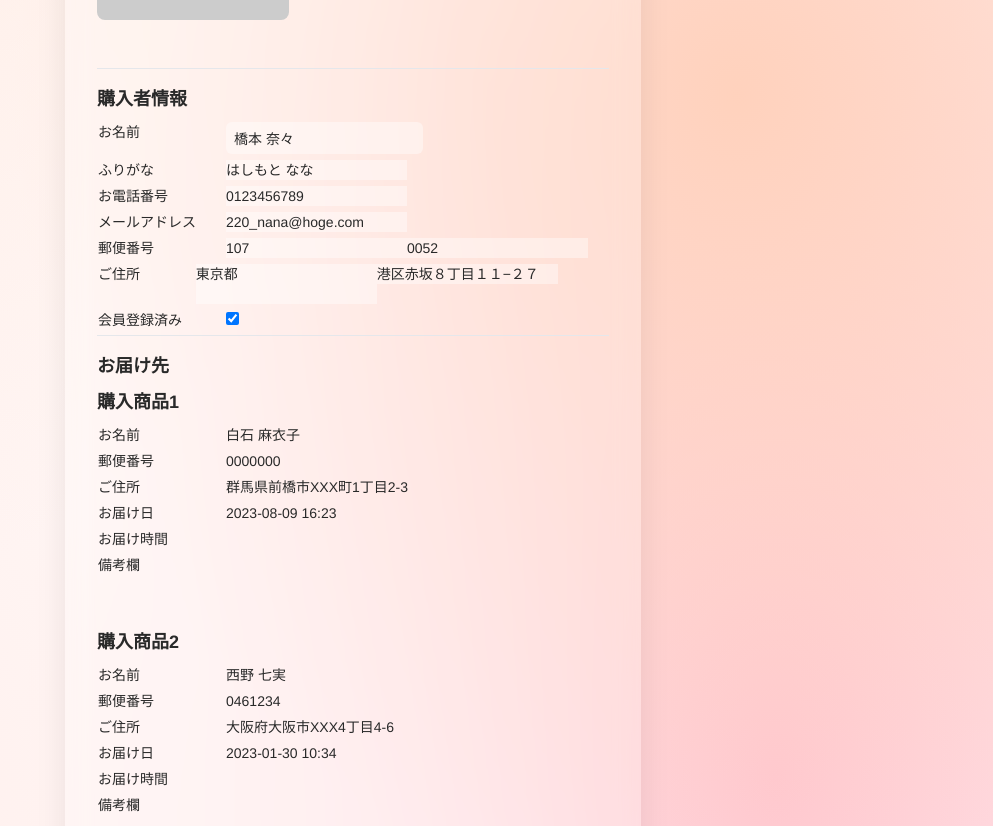
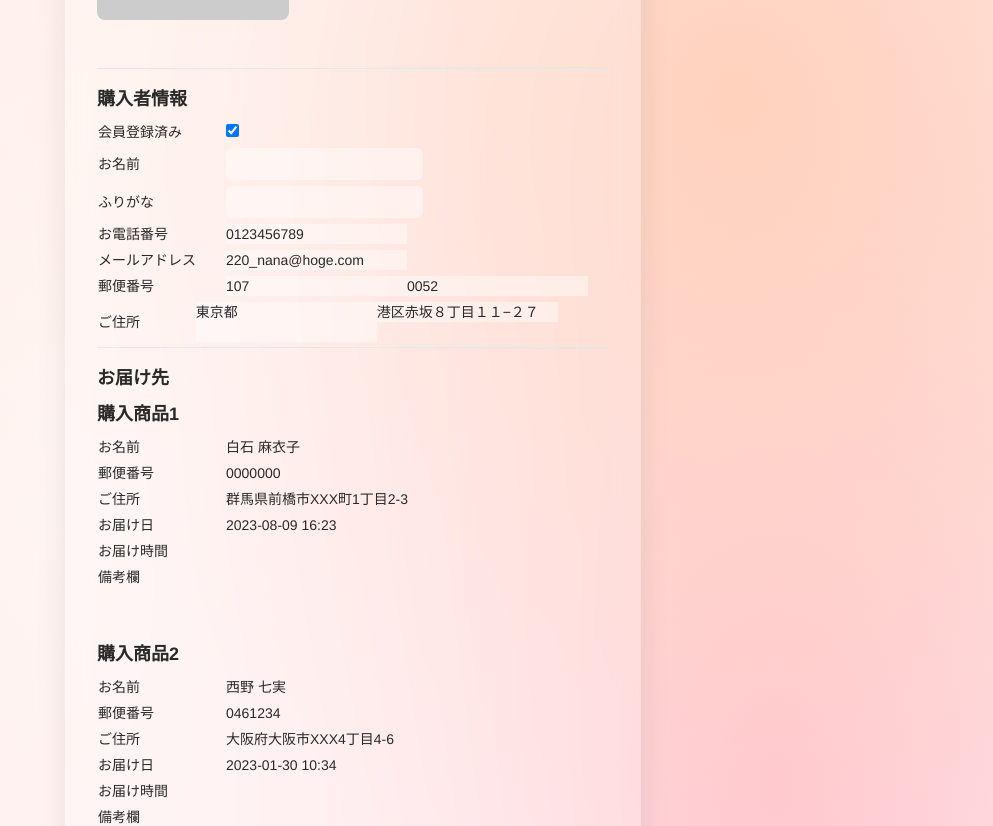
Before and after one commit to Ryuki-4648/vue-order-list, a Vue app in the folder order/: page / in a window 1280 px wide. Shown: the part 1080-1906 px from the top of the page, without its empty margins (287-1280 px from the left). Built offline with nearby package versions, Linux system fonts and the light colour scheme.

Commit message:
コンポーネント修正　途中

```diff
--- a/order/src/App.vue
+++ b/order/src/App.vue
@@ -4,6 +4,7 @@ import { ref } from 'vue';
 import TableTh from './components/TableTh.vue';
 import TableTd from './components/TableTd.vue';
 import TableTr from './components/TableTr.vue';
+import InputText from './components/Form/InputText.vue';
 
 const form = {
   status: '0',
@@ -176,12 +177,20 @@ const isTemporarilySavedButton = () => {
         <h2 class="text-lg font-bold text-left mb-2 mt-4">購入者情報</h2>
         <table class="text-left">
           <TableTr>
+            <TableTh>会員登録済み</TableTh>
+            <TableTd><input type="checkbox" v-model="form.member"></TableTd>
+          </TableTr>
+          <TableTr>
             <TableTh>お名前</TableTh>
-            <TableTd><input type="text" v-model="form.name" class="border px-2 h-8 rounded-md bg-transparent"></TableTd>
+            <TableTd>
+              <InputText v-model="form.name" />
+            </TableTd>
           </TableTr>
           <TableTr>
             <TableTh>ふりがな</TableTh>
-            <TableTd><input type="text" v-model="form.name_kana" class="bg-transparent"></TableTd>
+            <TableTd>
+              <InputText v-model="form.name_kana" />
+            </TableTd>
           </TableTr>
           <TableTr>
             <TableTh>お電話番号</TableTh>
@@ -198,10 +207,6 @@ const isTemporarilySavedButton = () => {
           <TableTr>
             <TableTh>ご住所</TableTh>
             <TableTd><input type="text" v-model="form.prefecture"><input type="text" v-model="form.address_1"><input type="text" v-model="form.address_2"></TableTd>
-          </TableTr>
-          <TableTr>
-            <TableTh>会員登録済み</TableTh>
-            <TableTd><input type="checkbox" v-model="form.member"></TableTd>
           </TableTr>
         </table>
 
--- /dev/null
+++ b/order/src/components/Form/InputText.vue
@@ -0,0 +1,8 @@
+<script setup>
+import { ref } from 'vue'
+const inputValue = ref('');
+</script>
+
+<template>
+  <input type="text" v-model="inputValue" class="border px-2 h-8 rounded-md bg-transparent">
+</template>
--- a/order/src/components/TableTr.vue
+++ b/order/src/components/TableTr.vue
@@ -2,7 +2,7 @@
 </script>
 
 <template>
-  <tr class="mb-1 flex">
+  <tr class="mb-1 flex items-center">
     <slot></slot>
   </tr>
 </template>
```
